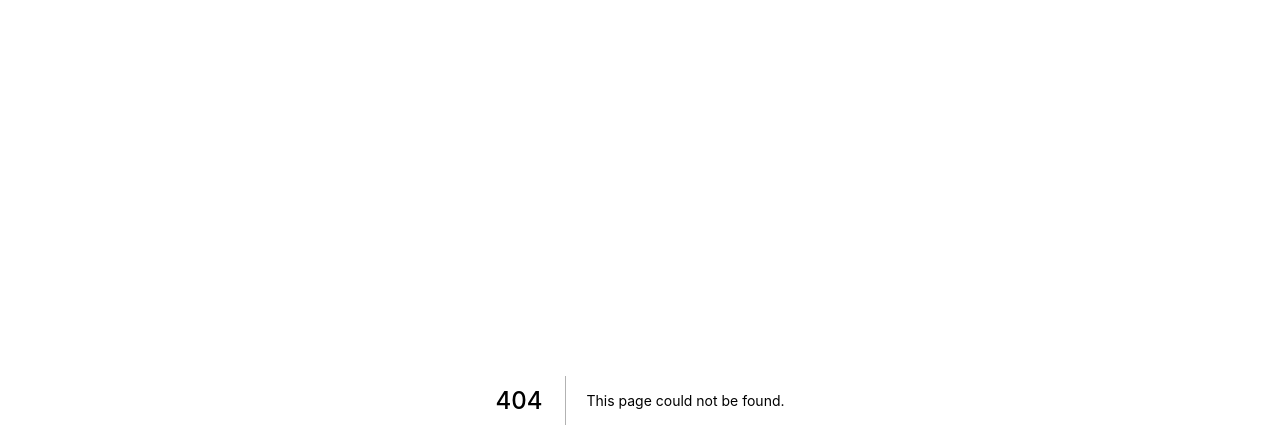
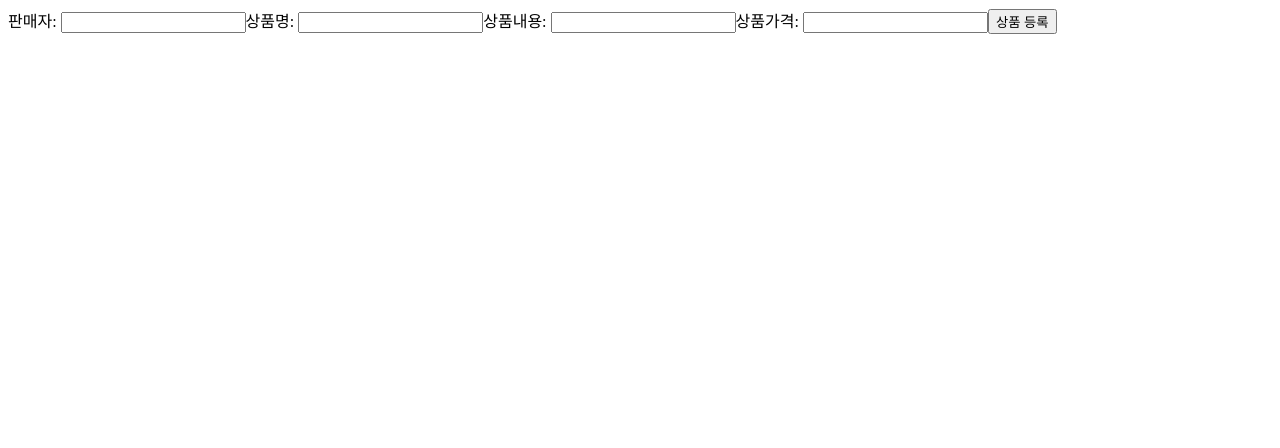
Before and after one commit to hyerin1219/codecamp_frontend_quiz, a Next.js app in the folder quiz/: page /section08_quiz/board in a window 1280 px wide. Before the commit this address had no page. Shown: the top 448 px of the page. Built offline with nearby package versions, Linux system fonts and the light colour scheme.

Commit message:
section07_quiz

```diff
--- /dev/null
+++ b/quiz/pages/section08_quiz/board/index.js
@@ -0,0 +1,65 @@
+import { useMutation, gql } from "@apollo/client"
+// import { useRouter } from "next/router"
+import { useState } from "react"
+
+const CREATE_PRODUCT = gql`
+        mutation createProduct($seller: String, $createProductInput: CreateProductInput!) {
+            createProduct( seller: $seller, createProductInput: $createProductInput ) {
+                _id
+                number
+                message
+            }
+        }
+    `
+
+export default function BoardPage() {
+
+    const [seller, setSeller] = useState()
+    const [name, setName] = useState()
+    const [detail, setDetail] = useState()
+    const [price, setPrice] = useState()
+
+    const changeSeller = (event) => {
+        setSeller(event.target.value)
+    }
+    const changeName = (event) => {
+        setName(event.target.value)
+    }
+    const changeDetail = (event) => {
+        setDetail(event.target.value)
+    }
+    const changePrice = (event) => {
+        setPrice(event.target.value)
+    }
+
+    // const router = useRouter()
+
+    const [Mygql] = useMutation(CREATE_PRODUCT)
+
+    const onClickSubmit = async () => {
+
+        const result = await Mygql({
+            variables: {
+                seller: seller,
+                createProductInput: {
+                    name,
+                    detail,
+                    price
+                }
+            }
+        })
+
+        console.log(result)
+    }
+
+
+    return (
+        <div>
+            판매자: <input type="text" onChanege={changeSeller} />
+            상품명: <input type="text" onChanege={changeName} />
+            상품내용: <input type="text" onChanege={changeDetail} />
+            상품가격: <input type="text" onChanege={changePrice} />
+            <button onClick={onClickSubmit}>상품 등록</button>
+        </div>
+    )
+}
```
Also changed, not shown: quiz/pages/section08_quiz/board-moved/_id/index.js (added, +43 -0 lines).
